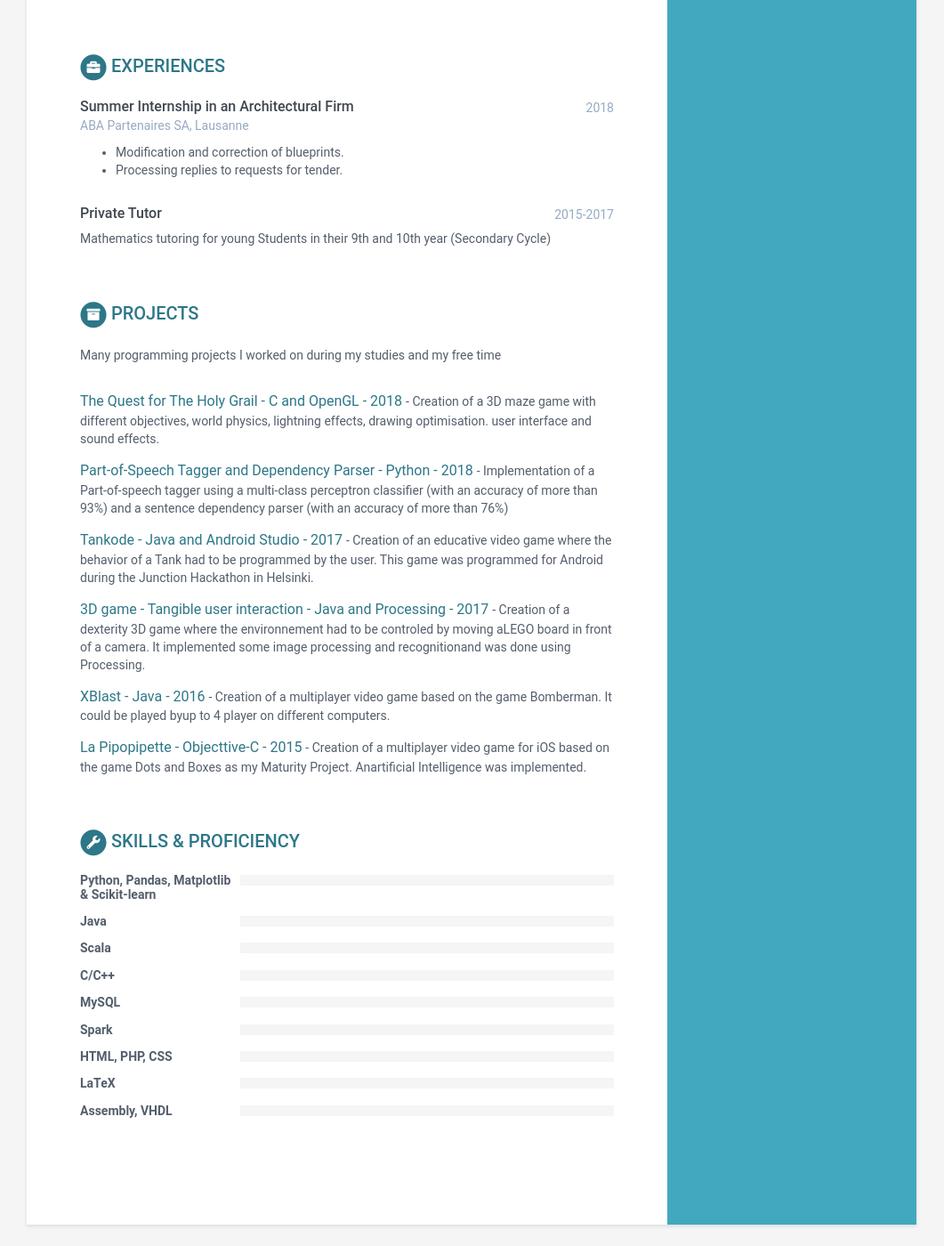
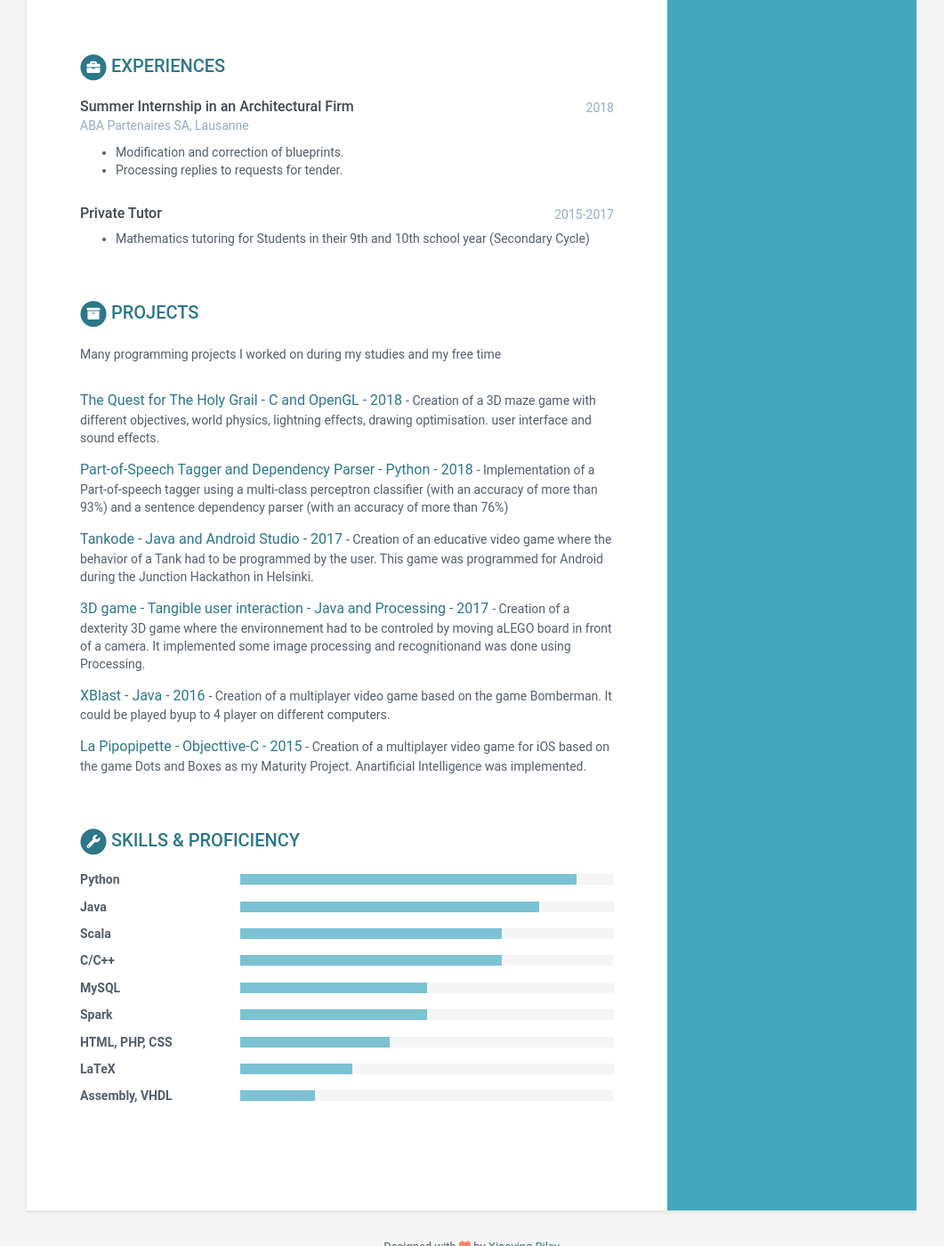
Before and after one commit to Billotais/cv, a Jekyll site: the page built from index.html, in a window 1280 px wide and 1400 px high, scrolled down 873 px. Shown: the whole window at 89% size, without its empty margins (110-1171 px from the left). Built offline with Jekyll 4.4.1, drawn with Linux system fonts in a browser that asks for light colours.

Commit message:
Update data.yml

```diff
--- a/_data/data.yml
+++ b/_data/data.yml
@@ -104,7 +104,7 @@ experiences:
       time: 2015-2017
       company:
       details: |
-        Mathematics tutoring for young Students in their 9th and 10th year (Secondary Cycle)
+        - Mathematics tutoring for Students in their 9th and 10th school year (Secondary Cycle)
 
 
 
@@ -145,16 +145,24 @@ skills:
     title: Skills &amp; Proficiency
 
     toolset:
-      - name: Python, Pandas, Matplotlib & Scikit-learn
+      - name: Python
+        level: 90%
       - name: Java
+        level: 80%
       - name: Scala
+        level: 70%
       - name: C/C++
+        level: 70%
       - name: MySQL
+        level: 50%
       - name: Spark
+        level: 50%
       - name: HTML, PHP, CSS
+        level: 40%
       - name: LaTeX
+        level: 30%
       - name: Assembly, VHDL
-
+        level: 20%
 
 
 
```
